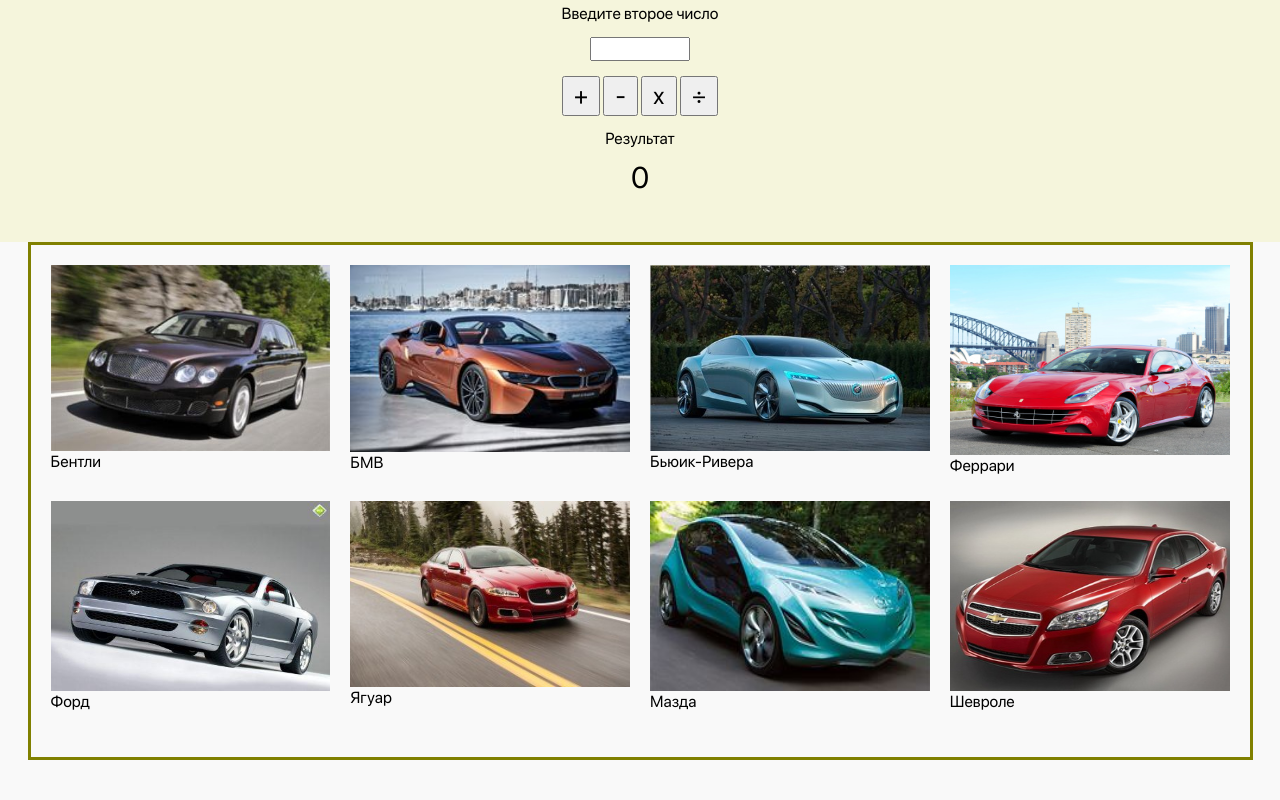
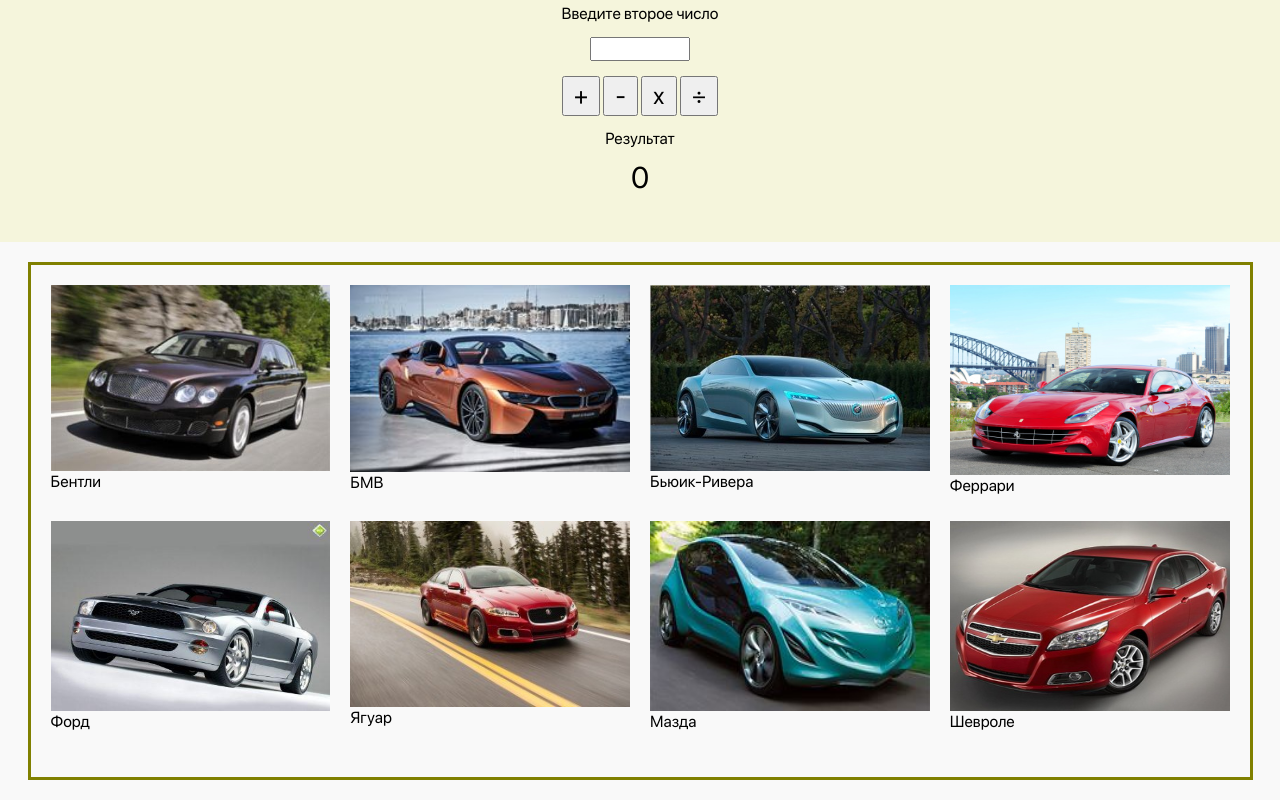
Before and after one commit to Le5ya/js_basics, a plain HTML site: page index.html in a window 1280 px wide. Shown: the part 758-1558 px from the top of the page. Before the commit the page ends 1518 px from the top, so only its background shows below. Drawn offline with Linux system fonts and the light colour scheme.

Commit message:
some fixing

```diff
--- a/css/todo.css
+++ b/css/todo.css
@@ -5,6 +5,7 @@
 .todo__title {
     text-align: center;
     margin-bottom: 30px;
+
 
 }
 
--- a/js/script.js
+++ b/js/script.js
@@ -38,8 +38,9 @@
 
 div.style.border = '3px solid olive';
 div.style.maxWidth = '1225px';
-div.style.margin = '0 auto';
+div.style.margin = '20px auto';
 div.style.padding = '20px';
+
 
 function addList() {
 const cardList = document.createElement('ul');
```
